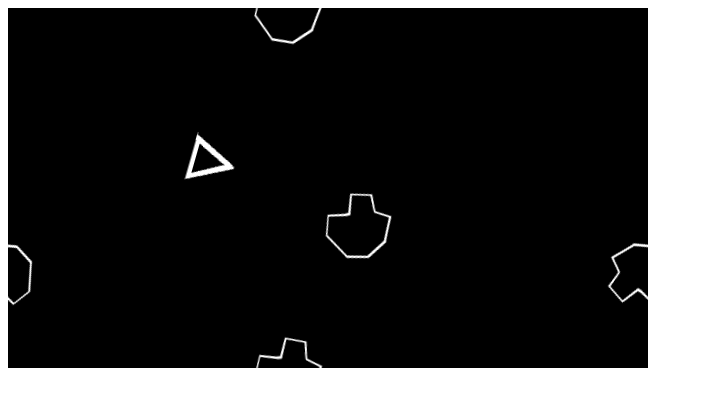
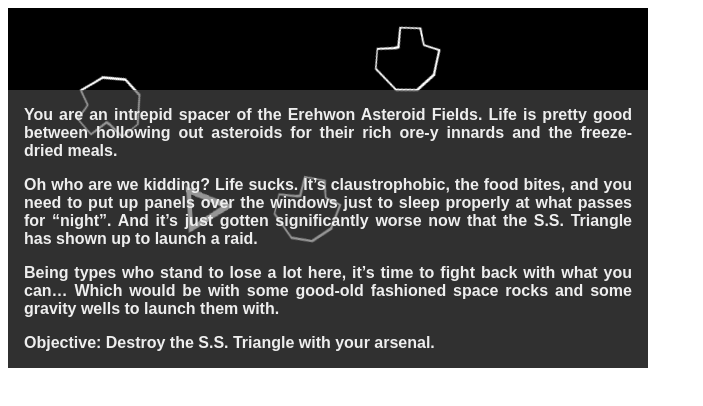
Before and after one commit to Chrysolophus/Ludum-Dare-31, a plain HTML site: page index.html in a window 1280 px wide. Shown: the whole page, without its empty margins (0-703 px from the left). Drawn offline with Linux system fonts and the light colour scheme.

Commit message:
* add intro text

```diff
--- a/index.html
+++ b/index.html
@@ -15,20 +15,28 @@
 		}
 		#overlay {
 			position: absolute;
-			bottom: 180px;
+
 			left: 0;
-			width: 640px;
-
-			display: none;
+			top: 0;
+			bottom: 0;
+			right: 0;
 		}
 		#gameText {
+			display: none;
+
+			position: absolute;
+			left: 0;
+			right: 0;
+			bottom: 0px;
+
 			text-align: justify;
-			padding: 0.5em 1em;
+			padding: 0em 1em;
 
 			color: #eeeeee;
 			background: rgba(80,80,80,0.6);
 			font-family: sans-serif;
-			font-size: 18px;
+			font-size: 16px;
+			font-weight: bold;
 		}
 		#theCanvas {
 			position: absolute;
@@ -41,9 +49,7 @@
 	<div id="gameWrapper">
 		<canvas id="theCanvas" width="640" height="360"></canvas>
 		<div id="overlay">
-			<p id="gameText">
-				nm, qwertyui opasdfghj klzxcvbnm, qwertyui opasdfghj klzxcvbnm, qwertyui opasdfghj klzxcvbnm, sdfghj klzxcvbnm, qwertyui opas wertyui opasdfghj klzxcvbnm, qwertyui opasdfghj klzxcvbnm, qwertyui opasdfghj klzxcvbnm, qwertyui opasdfghj klzxcvbnm, sdfghj klzxcvbnm, qwertyui opasdfghj klzxcvbnm, qwertyui opasdfg
-			</p>
+			<div id="gameText"></div>
 		</div>
 	</div>
 	<img id="asteroid" src="img/asteroid.png" />
--- a/main.js
+++ b/main.js
@@ -6,6 +6,7 @@
 
 	var canvas = tags.canvas;
 	var wrapper = tags.wrapper;
+	var text = tags.text;
 
 	var cx = canvas.getContext("2d");
 	var W = canvas.width;
@@ -13,7 +14,7 @@
 	var G = 20;
 	var G_FALLOFF = 5;
 	var MAX_SPEED = 40;
-	var mode;
+	var mode, messageAction;
 
 	var tau = Math.PI * 2;
 
@@ -237,16 +238,7 @@
 	// Main Loop
 	//
 
-	function gameLoop(rate) {
-
-		// physics
-		for(var i = 0; i < objects.length; i++) {
-			objects[i].tick(rate);
-		}
-
-		checkHits();
-
-		// render
+	function render() {
 		cx.fillStyle = "#000000";
 		cx.fillRect(0,0, W,H);
 
@@ -259,7 +251,39 @@
 		for(var i = 0; i < objects.length; i++) {
 			objects[i].draw();
 		}
+	}
 
+	var ready = false;
+	function messageIdle(rate) {
+		if(xTouch) {
+			ready = true;
+		} else if(ready) {
+			text.style.display = "none";
+			messageAction();
+		}
+
+		render();
+	}
+
+	function showMessage(msg) {
+		text.style.display = "block";
+		text.innerHTML = msg;
+		mode = messageIdle;
+		messageAction = function() {
+			mode = gameLoop;
+		};
+	}
+
+	function gameLoop(rate) {
+
+		// physics
+		for(var i = 0; i < objects.length; i++) {
+			objects[i].tick(rate);
+		}
+
+		checkHits();
+
+		render();
 	}
 
 	// Stages
@@ -327,7 +351,11 @@
 		};
 		spawnShip(200, 200, resource.ship, shipAI);
 
-		mode = gameLoop;
+		showMessage(
+"<p>You are an intrepid spacer of the Erehwon Asteroid Fields. Life is pretty good between hollowing out asteroids for their rich ore-y innards and the freeze-dried meals.\
+<p>Oh who are we kidding? Life sucks. It’s claustrophobic, the food bites, and you need to put up panels over the windows just to sleep properly at what passes for “night”. And it’s just gotten significantly worse now that the S.S. Triangle has shown up to launch a raid.\
+<p>Being types who stand to lose a lot here, it’s time to fight back with what you can… Which would be with some good-old fashioned space rocks and some gravity wells to launch them with.\
+<p>Objective: Destroy the S.S. Triangle with your arsenal.");
 	}
 
 	// Init
```
